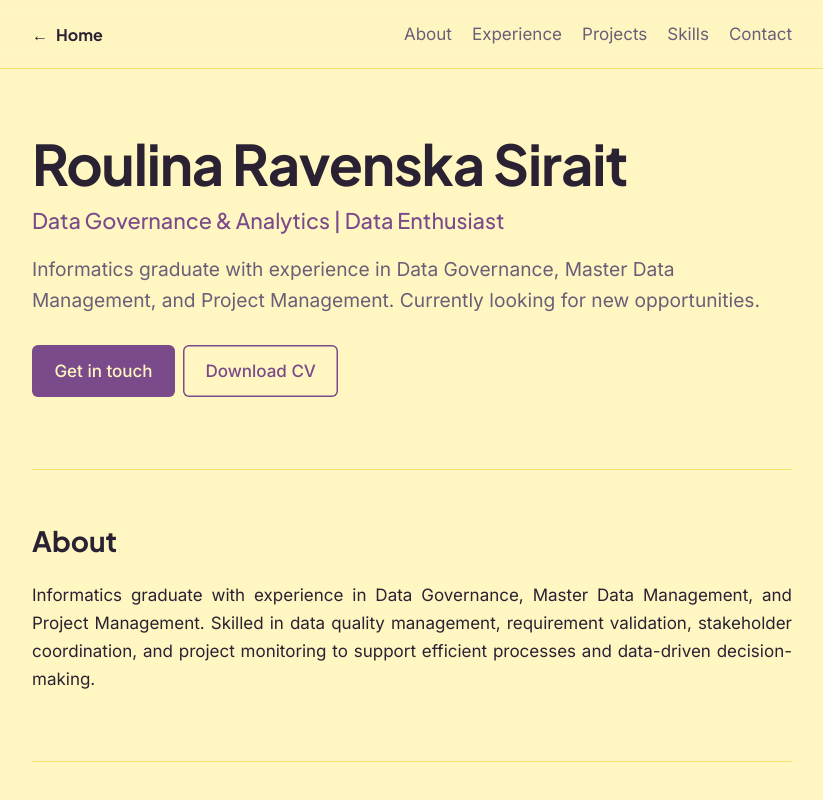
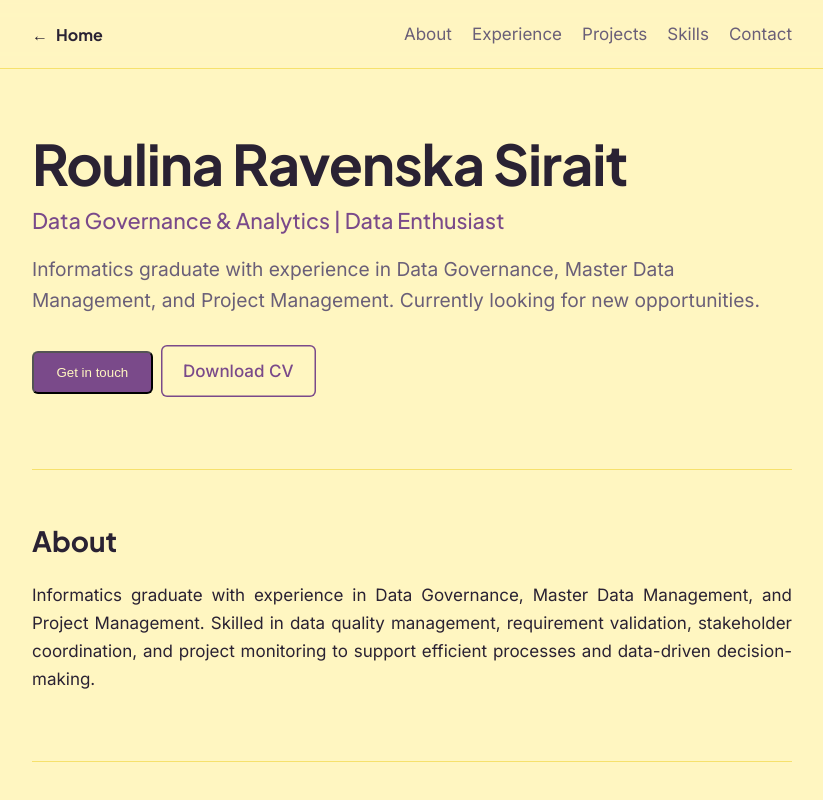
Before and after one commit to ravensname/portofolio, a React (Vite) app: page /#/portfolio in a window 1280 px wide. Shown: the top 800 px of the page, without its empty margins (228-1051 px from the left). Built offline with nearby package versions, Linux system fonts and the light colour scheme.

Commit message:
Fix error in Get in Touch Link

```diff
--- a/src/pages/Portfolio.jsx
+++ b/src/pages/Portfolio.jsx
@@ -33,8 +33,21 @@ export default function Portfolio() {
           <h1>{profile.name}</h1>
           <p className="role">{profile.role}</p>
           <p className="intro">{profile.intro}</p>
-          <a className="button" href="#contact">Get in touch</a>
-          <a className="button ghost" href={cvUrl} download>Download CV</a>
+
+          <button
+            className="button"
+            onClick={() => {
+              document.getElementById('contact')?.scrollIntoView({
+                behavior: 'smooth'
+              });
+            }}
+          >
+            Get in touch
+          </button>
+
+          <a className="button ghost" href={cvUrl} download>
+            Download CV
+          </a>
         </section>
 
         <section id="about">
```
